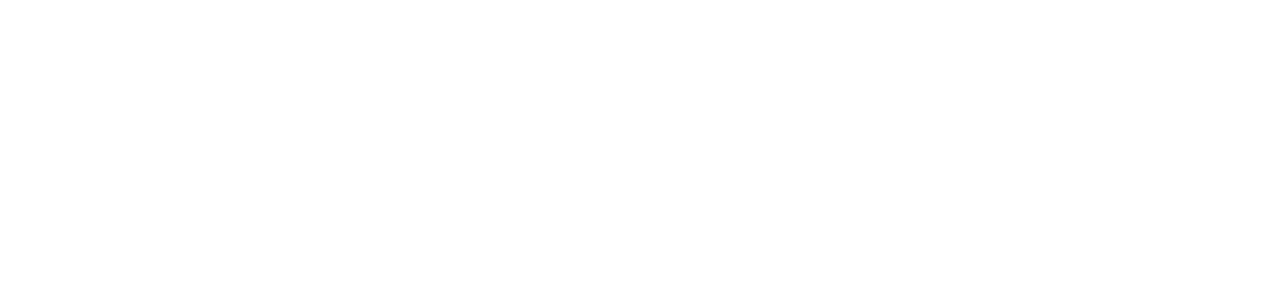
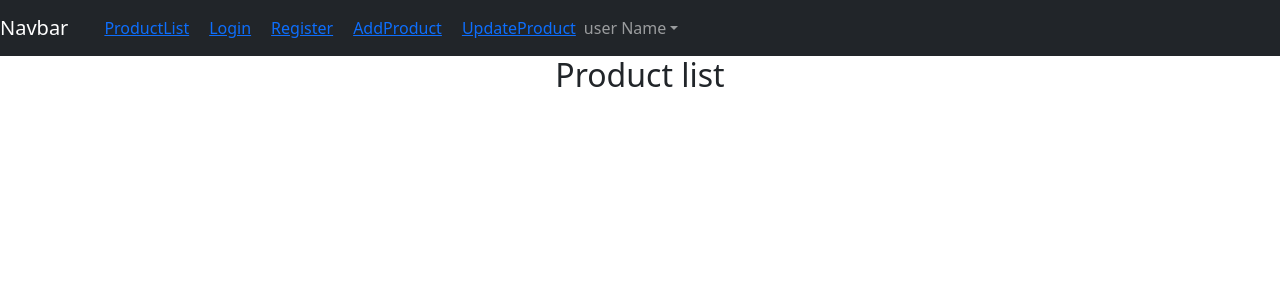
Before and after one commit to shafeenashaikh/React-Project, a React (Create React App) app: page / in a window 1280 px wide. Shown: the top 300 px of the page. Built offline with nearby package versions, Linux system fonts and the light colour scheme.

Commit message:
created ProductList Route

```diff
--- a/src/App.js
+++ b/src/App.js
@@ -1,15 +1,18 @@
 import './App.css';
 // import Header from './Components/Header';
-import {BrowserRouter, Route} from 'react-router-dom'
+import {BrowserRouter, Route,Switch} from 'react-router-dom'
 import Login from './Components/Login';
 import Register from './Components/Register';
 import AddProduct from './Components/AddProduct';
 import UpdateProduct from './Components/UpdateProduct';
+import ProductList from './Components/ProductList';
+
 
 function App() {
   return (
     <div className="App">
       <BrowserRouter>
+      <Switch>
       {/* <Header/> */}
       {/* <h2>E-Commerce Project</h2> */}
       <Route path="/login">
@@ -18,12 +21,17 @@
       <Route path="/register">
         <Register/>
       </Route>
+
       <Route path="/add">
         <AddProduct/>
       </Route>
       <Route path="/update">
         <UpdateProduct/>
       </Route>
+      <Route path="/">
+        <ProductList/>
+      </Route>
+     </Switch>
       </BrowserRouter>
 
     </div>
--- a/src/Components/Header.js
+++ b/src/Components/Header.js
@@ -7,10 +7,12 @@
             <Navbar bg="dark" variant="dark">
                 <Navbar.Brand href=""> Navbar</Navbar.Brand>
                 <Nav className="mr-auto nav_bar_wrapper">
+                <Link to="/">ProductList</Link>
                     <Link to="/login">Login</Link>
                     <Link to="/register">Register</Link>
                     <Link to="/add">AddProduct</Link>
                     <Link to="/update">UpdateProduct</Link>
+
                 </Nav>
                 <Nav>
                     <NavDropdown title={'user Name'}>
--- /dev/null
+++ b/src/Components/ProductList.js
@@ -0,0 +1,11 @@
+import React from 'react';
+import Header from './Header';
+function ProductList(){
+    return(
+        <div>
+            <Header/>
+            <h2>Product list</h2>
+        </div>
+    )
+}
+export default ProductList
```
